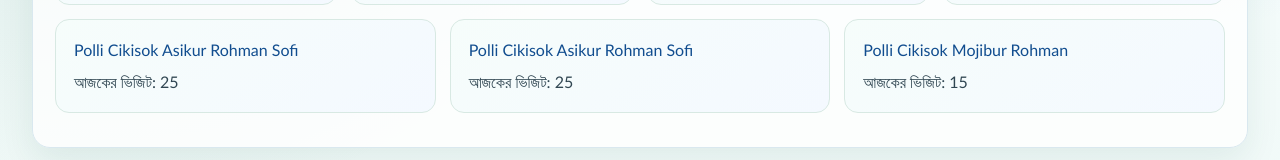
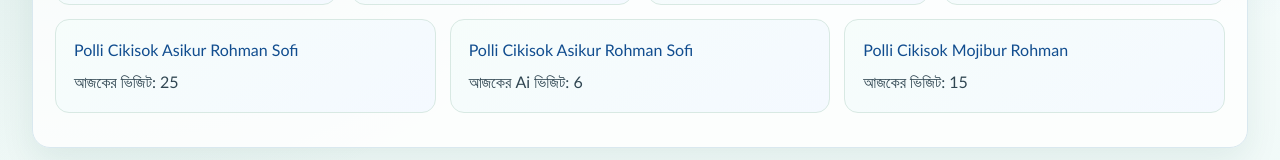
Before and after one commit to deluwarhoisn/my-Pharmacy, a React (Vite) app: page /dashboard in a window 1280 px wide. Shown: the part 377-537 px from the top of the page. Built offline with nearby package versions, Linux system fonts and the light colour scheme.

Commit message:
fix: update today's visit count for Polli Cikisok Asikur Rohman Sofi in DashboardPage

```diff
--- a/src/pages/DashboardPage.jsx
+++ b/src/pages/DashboardPage.jsx
@@ -30,7 +30,7 @@ function DashboardPage() {
         </article>
         <article className="info-card">
           <h3>Polli Cikisok Asikur Rohman Sofi</h3>
-          <p>আজকের ভিজিট: 25</p>
+          <p>আজকের Ai ভিজিট: 6</p>
         </article>
         <article className="info-card">
           <h3>Polli Cikisok Mojibur Rohman</h3>
```
